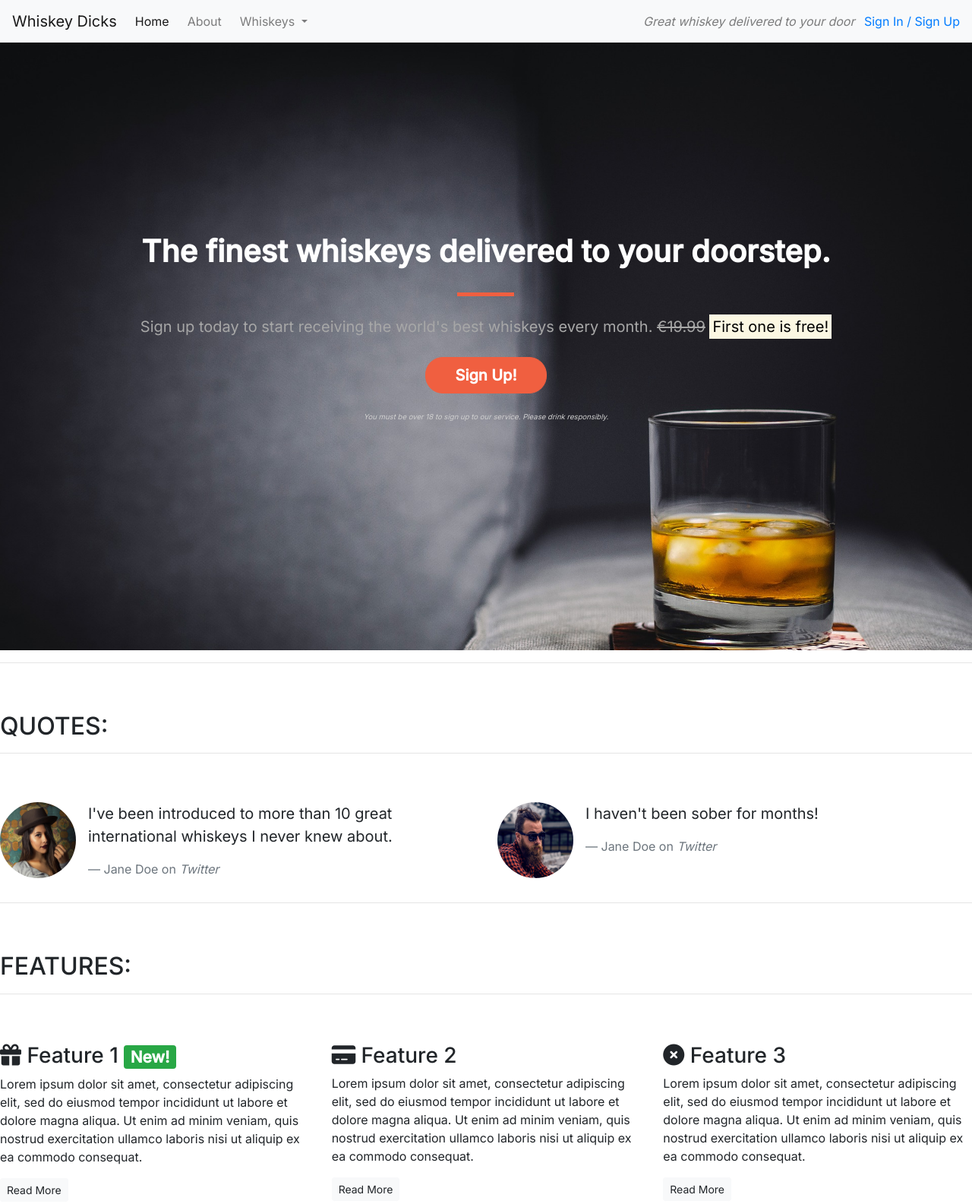
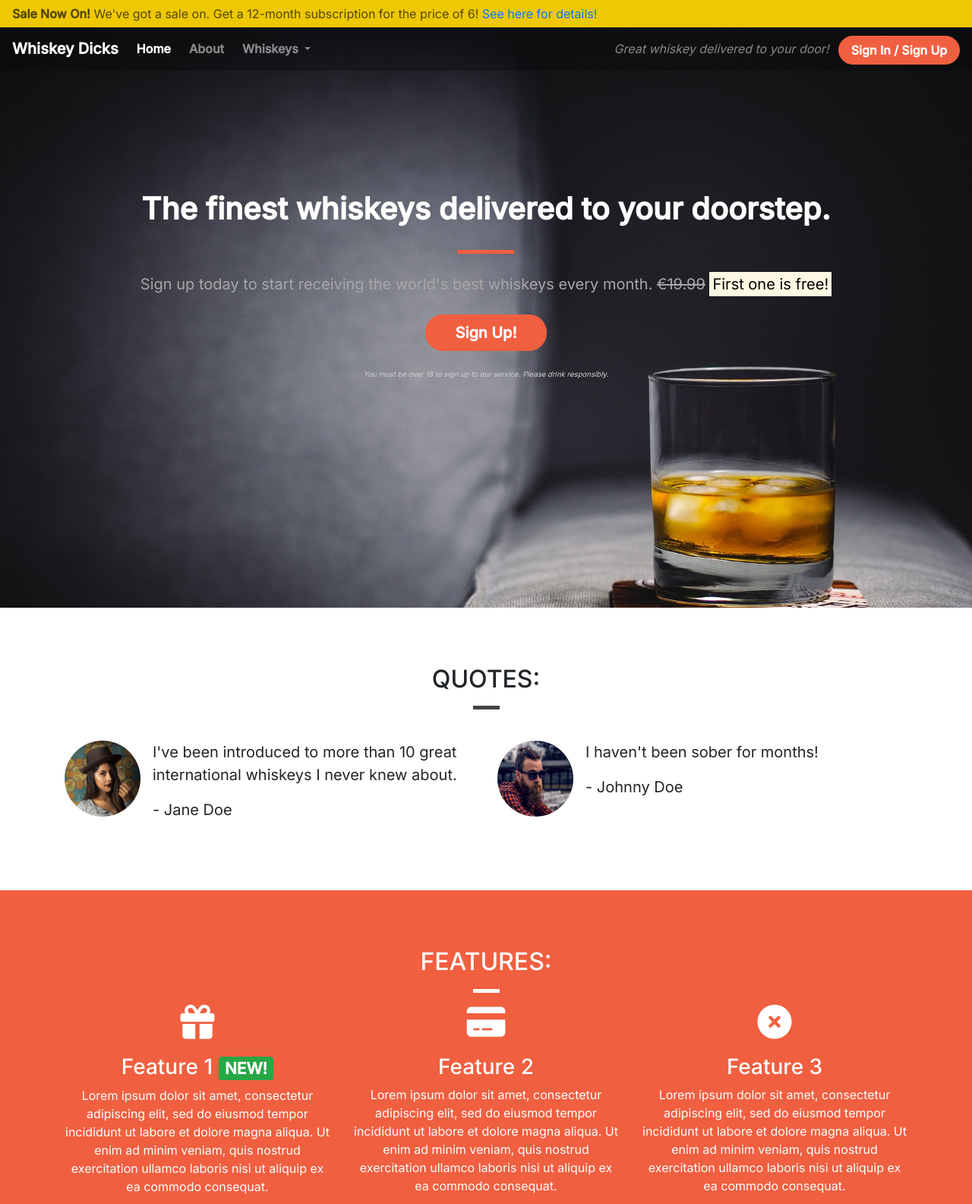
Before and after one commit to Fergie-B/Building-with-Bootstrap, a plain HTML site: page index.html in a window 1280 px wide. Shown: the top 1585 px of the page at 76% size. Drawn offline with nearby package versions, Linux system fonts and the light colour scheme.

Commit message:
Updating Quotes and Features

```diff
--- a/assets/css/style.css
+++ b/assets/css/style.css
@@ -5,7 +5,28 @@ body {
 
 /* Containers */
 
-.alert-container {}
+.container-wrapper {}
+
+.container-wrapper--red {
+    background-color: #f05f40;
+    color: white;
+}
+
+.alert-container .col-12 {
+    padding-left: 0;
+    padding-right: 0;
+}
+
+.site-wide-alert {
+    color: #544600;
+    background-color: #eec802;
+    border-color: #eec802;
+    padding: 5px 15px;
+    margin-bottom: 0;
+    border: 1px solid transparent;
+    border-radius: 0;
+}
+
 
 .callout-container {
     height: 100vh;
@@ -27,6 +48,22 @@ body {
 
 .features-container {}
 
+/* page Headers */
+
+.page-header {
+    margin-bottom: 0;
+    border-bottom: 0;
+    text-align: center;
+}
+
+.page-header h2 {
+    margin-top: 0;
+}
+
+.quotes .page-header {
+    margin-bottom: 25px;
+}
+
 /* Block dividers */
 
 .block-divider {
@@ -38,6 +75,51 @@ body {
 
 .block-divider--orange {
     background-color: #f05f40;
+}
+
+.block-divider--white {
+    background-color: white;
+}
+
+.block-divider--short {
+    width: 35px;
+}
+
+/* Content Containers */
+
+.content-container {
+    padding-top: 75px;
+    padding-bottom: 75px;
+}
+
+/* Navbar */
+
+.navalert-container {
+    position: absolute;
+    top: 0;
+    left: 0;
+    padding-left: 0;
+    padding-right: 0;
+    z-index: 1;
+}
+
+.navbar {
+    margin-bottom: 0;
+    border: 0;
+    width: 100%;
+    background-color: rgba(0,0,0,0.25);
+}
+
+.navbar .navbar-toggler {
+    border: 0;
+}
+
+.navbar .navbar-brand {
+    font-weight: bold;
+}
+
+.navbar .navbar-nav a {
+    font-weight: bold;
 }
 
 /* Jumbotron */
@@ -86,3 +168,32 @@ body {
     border-color: #df4929;
     color: white;
 }
+
+/* Quotes */
+
+.quotes .page-header {
+    margin-bottom: 25px;
+}
+
+/* Features */
+
+.feature {
+    text-align: center;
+    margin-bottom: 40px;
+}
+
+.feature i {
+    margin-bottom: 20px;
+    font-size: 45px;
+    line-height: 45px;
+}
+
+.feature .btn {
+    background-color: white;
+    border-color: white;
+    border-radius: 15px;
+    min-width: 100px;
+    font-weight: bold;
+    margin-top: 10px;
+    color: #f05f40;
+}
--- a/index.html
+++ b/index.html
@@ -12,10 +12,18 @@
 </head>
 
 <body>
-     <!--Nav-->
-     <nav class="navbar navbar-light navbar-expand-sm bg-light">
-        <a href="/" class="navbar-brand">
-                    Whiskey Dicks</a>
+    <div class="container-fluid navalert-container">
+        <div class="container-fluid alert-container">
+            <div class="row d-none d-sm-block">
+                <div class="col-12">
+                    <div class="site-wide-alert alert alert-warning">
+                        <strong>Sale Now On!</strong> We've got a sale on. Get a 12-month subscription for the price of 6! <a href="">See here for details!</a>
+                    </div>
+                </div>
+            </div>
+        </div>
+        <nav class="navbar navbar-dark navbar-expand-sm">
+            <a href="/" class="navbar-brand">Whiskey Dicks</a>
 
             <button class="navbar-toggler ml-auto" type="button" data-toggle="collapse" data-target="#navbarNavDropdown" aria-controls="navbarNavDropdown" aria-expanded="false" aria-label="Toggle navigation">
         <span class="navbar-toggler-icon"></span></button>
@@ -23,7 +31,7 @@
             <div class="collapse navbar-collapse" id="navbarNavDropdown">
                 <ul class="navbar-nav mr-auto">
                     <li class="active nav-item mr-2"><a class="nav-link" href="/">Home</a></li>
-                <li class="nav-item mr-2"><a class="nav-link" href="">About</a></li>
+                    <li class="nav-item mr-2"><a class="nav-link" href="/about">About</a></li>
                     <li class="nav-item dropdown">
                         <a class="nav-link dropdown-toggle" href="#" id="navbarDropdownMenuLink" role="button" data-toggle="dropdown" aria-haspopup="true" aria-expanded="false">
         Whiskeys
@@ -36,24 +44,15 @@
                         </div>
                     </li>
 
-                <li class="nav-item mr-2 d-block d-sm-none"><a class="nav-link" href="">Sign In / Sign Up</a></li>
+                    <li class="nav-item mr-2 d-block d-sm-none"><a class="nav-link" href="/login">Sign In / Sign Up</a></li>
                 </ul>
             </div>
             <div class="d-none d-md-block">
-            <p class="navbar-text my-auto mr-2"><i>Great whiskey delivered to your door</i></p>
-            <a href="/login">Sign In / Sign Up</a>
+                <p class="navbar-text my-auto mr-2"><i>Great whiskey delivered to your door!</i></p>
+                <a href="/login" class="btn btn--cta btn--red">Sign In / Sign Up</a>
             </div>
-        <!--</div>-->
         </nav>
-    <!--<div class="container alert-container">-->
-    <!--    <div class="row d-none d-sm-block">-->
-    <!--        <div class="col-12">-->
-    <!--            <div class="alert alert-warning">-->
-    <!--                <strong>Sale Now On!</strong> We've got a sale on. Get a 12 month subscription for the price of 6! <a href="">See here for more details</a>-->
-    <!--            </div>-->
-    <!--        </div>-->
-    <!--    </div>-->
-    <!--</div>-->
+    </div>
     <div class="container-fluid callout-container">
         <!-- Callout -->
         <div class="row">
@@ -72,13 +71,15 @@
         </div>
     </div>
      <!-- /.callout -->
-        <hr>
+
     <!-- Quotes -->
+    <div class="container-wrapper">
+        <div class="container quotes-container content-container">
             <section class="quotes">
                 <div class="row">
-                <div class="col-12 my-5">
+                    <div class="col-12 page-header">
                         <h2 class="text-uppercase">Quotes:</h2>
-                    <hr />
+                        <hr class="block-divider block-divider--short">
                     </div>
                 </div>
                 <div class="row">
@@ -90,7 +91,7 @@
                             <div class="media-body">
                                 <blockquote class="blockquote">
                                     <p>I've been introduced to more than 10 great international whiskeys I never knew about.</p>
-                                <footer class="blockquote-footer">Jane Doe on <cite title="Twitter">Twitter</cite></footer>
+                                    <p>- Jane Doe</p>
                                 </blockquote>
                             </div>
                         </div>
@@ -103,7 +104,7 @@
                             <div class="media-body">
                                 <blockquote class="blockquote">
                                     <p>I haven't been sober for months!</p>
-                                <footer class="blockquote-footer">Jane Doe on <cite title="Twitter">Twitter</cite></footer>
+                                    <p>- Johnny Doe</p>
                                 </blockquote>
                             </div>
                         </div>
@@ -111,33 +112,38 @@
                 </div>
             </section>
             <!-- /.quotes -->
-        <hr>
+        </div>
+    </div>
+    <!-- /.quotes -->
+
     <!-- Features -->
+    <div class="container-wrapper container-wrapper--red">
+        <div class="container features-container content-container">
             <section class="features">
                 <div class="row">
-                <div class="col-12 my-5">
+                    <div class="col-12 page-header">
                         <h2 class="text-uppercase">Features:</h2>
-                    <hr />
+                        <hr class="block-divider block-divider--short block-divider--white">
                     </div>
                 </div>
                 <div class="row">
                     <div class="col-12 col-md-6 col-lg-4">
                         <div class="feature">
-                        <h3><i class="fas fa-gift d-none d-sm-inline"></i> Feature 1 <span class="badge badge-success">New!</span></h3>
+                            <h3><i class="fas fa-gift d-none d-sm-block"></i> Feature 1 <span class="badge badge-success">NEW!</span></h3>
                             <p>Lorem ipsum dolor sit amet, consectetur adipiscing elit, sed do eiusmod tempor incididunt ut labore et dolore magna aliqua. Ut enim ad minim veniam, quis nostrud exercitation ullamco laboris nisi ut aliquip ex ea commodo consequat.</p>
                             <p><a class="btn btn-sm btn-light" href="">Read More</a></p>
                         </div>
                     </div>
                     <div class="col-12 col-md-6 col-lg-4">
                         <div class="feature">
-                        <h3><i class="fas fa-credit-card d-none d-sm-inline"></i> Feature 2</h3>
+                            <h3><i class="fas fa-credit-card d-none d-sm-block"></i> Feature 2</h3>
                             <p>Lorem ipsum dolor sit amet, consectetur adipiscing elit, sed do eiusmod tempor incididunt ut labore et dolore magna aliqua. Ut enim ad minim veniam, quis nostrud exercitation ullamco laboris nisi ut aliquip ex ea commodo consequat.</p>
                             <p><a class="btn btn-sm btn-light" href="">Read More</a></p>
                         </div>
                     </div>
                     <div class="col-12 d-md-none d-lg-block col-lg-4">
                         <div class="feature">
-                        <h3><i class="fas fa-times-circle d-none d-sm-inline"></i> Feature 3</h3>
+                            <h3><i class="fas fa-times-circle d-none d-sm-block"></i> Feature 3</h3>
                             <p>Lorem ipsum dolor sit amet, consectetur adipiscing elit, sed do eiusmod tempor incididunt ut labore et dolore magna aliqua. Ut enim ad minim veniam, quis nostrud exercitation ullamco laboris nisi ut aliquip ex ea commodo consequat.</p>
                             <p><a class="btn btn-sm btn-light" href="">Read More</a></p>
                         </div>
@@ -145,7 +151,8 @@
                 </div>
             </section>
             <!-- /.features -->
-    </article>
+        </div>
+    </div>
 
     <div class="modal" tabindex="-1" role="dialog" id="signUpModal">
         <div class="modal-dialog" role="document">
```
Lines whose indentation alone changed are shown as unchanged.
